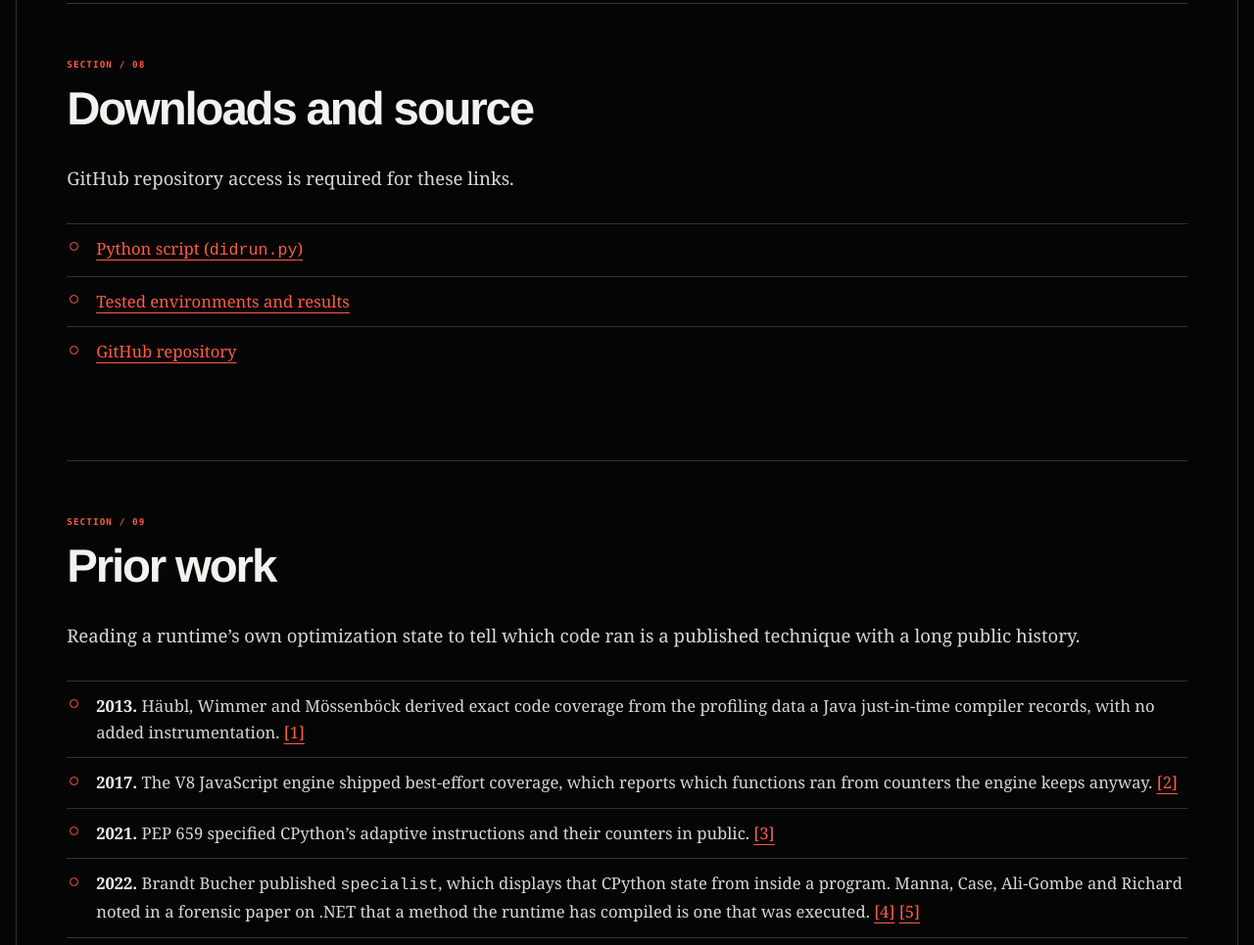
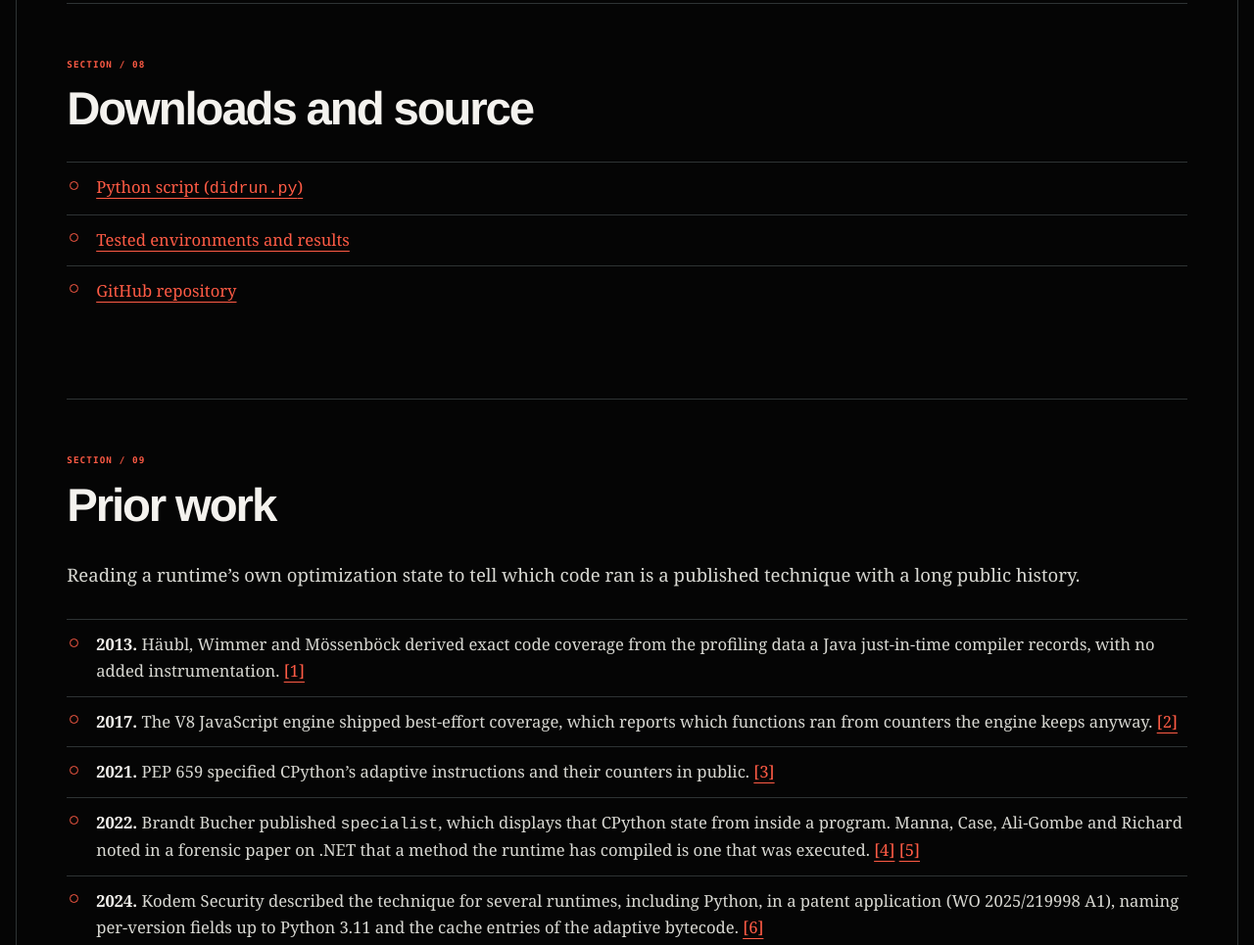
Before and after one commit to subversive01/subversive01.github.io, an Astro site: page /blog/python-did-it-run in a window 1280 px wide. Shown: the part 5173-6138 px from the top of the page at 98% size. Built offline with nearby package versions, Linux system fonts and the light colour scheme; Astro itself is replaced by a stand-in of ours.

Commit message:
Link the post to the public research release

```diff
--- a/src/content/blog/python-did-it-run.md
+++ b/src/content/blog/python-did-it-run.md
@@ -80,11 +80,9 @@ Read the process before anyone restarts the service. "Once" and "repeatedly" are
 
 ## Downloads and source
 
-GitHub repository access is required for these links.
-
-- [Python script (`didrun.py`)](https://github.com/subversive01/security-research-notes/blob/main/python-did-it-run/didrun.py)
-- [Tested environments and results](https://github.com/subversive01/security-research-notes/blob/main/python-did-it-run/TESTED.md)
-- [GitHub repository](https://github.com/subversive01/security-research-notes)
+- [Python script (`didrun.py`)](https://github.com/subversive01/security-research-notes-public/blob/main/python-did-it-run/didrun.py)
+- [Tested environments and results](https://github.com/subversive01/security-research-notes-public/blob/main/python-did-it-run/TESTED.md)
+- [GitHub repository](https://github.com/subversive01/security-research-notes-public)
 
 ## Prior work
 
```
